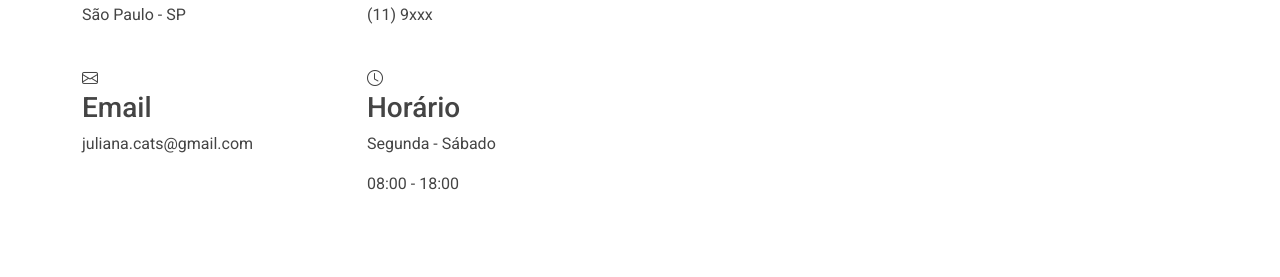
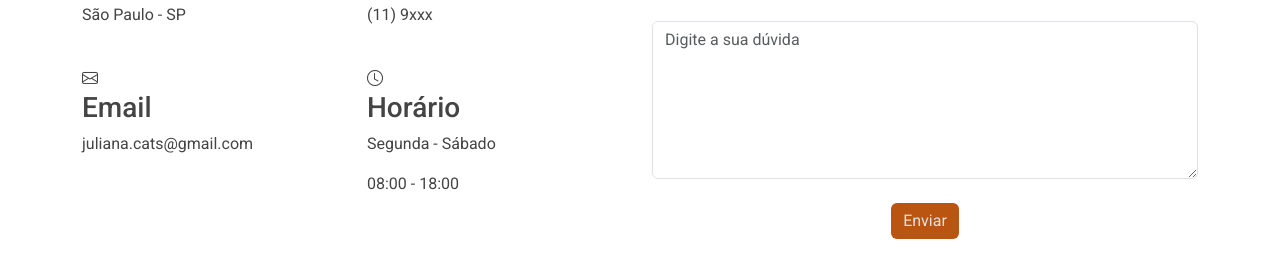
Before and after one commit to Julianamilani/siteBootstrap, a plain HTML site: page index.html in a window 1280 px wide. Shown: the part 6838-7115 px from the top of the page. Drawn offline with nearby package versions, Linux system fonts and the light colour scheme; a script that the page names is missing.

Commit message:
Contact forms

```diff
--- a/css/main.css
+++ b/css/main.css
@@ -1134,3 +1134,14 @@ margin-left:  8px;
   opacity: 1;
   line-height: 0;
 }
+
+/* Cor do botão Enviar */
+.btn-custom {
+  background-color: #b95411;
+  color: rgb(225, 226, 226);
+  border: none;
+}
+
+.btn-custom:hover {
+  background-color: #e65c00;
+}
--- a/index.html
+++ b/index.html
@@ -443,9 +443,7 @@ Se desejar, podemos agendar uma visita prévia para eu conhecer o seu gato e o a
                             <p class="description"> Durante os dias combinados, visito sua casa conforme a frequência definida (1 ou 2 vezes por dia, nesse caso se for próximo). Em cada visita, realizo cuidados essenciais como:
 
 Reposição de ração e água fresca, Higienização da caixa de areia, Brincadeiras e carinho (se o gato aceitar),Administração de medicação oral (caso necessário e orientado).
-
-4. Relatórios Diários
-Você receberá atualizações diárias por WhatsApp com fotos, vídeos e um breve resumo de como o seu gato está se sentindo. Assim, você pode viajar com tranquilidade, sabendo que ele está em boas mãos.</p>
+4. Relatórios Diários, você receberá atualizações diárias por WhatsApp com fotos, vídeos e um breve resumo de como o seu gato está se sentindo. Assim, você pode viajar com tranquilidade, sabendo que ele está em boas mãos.</p>
                             <a href="#" class="readmore stretched-link">
                                 <span>Leia Mais.</span>
                                 <i class="bi bi-arrow-right"> </i>
@@ -561,7 +559,9 @@ Você receberá atualizações diárias por WhatsApp com fotos, vídeos e um bre
                                 <a href="https://openai.com/" title="Mais Informações" class="details-link" target="_blank">
                                     <i class="bi bi-link-45deg"> </i> <!-- botão de corrente -->
                                 </a>
+
                             </div>
+
 
                         </div>
                      </article>
@@ -1227,7 +1227,8 @@ Você receberá atualizações diárias por WhatsApp com fotos, vídeos e um bre
                     <div class="col-lg-6">
 
 
-                        <form action="" method="post" class="email-form" data-aos="fade-up" data-aos-delay="200">
+                        <form action="https://formspree.io/f/xzzgpyrv" method="post"
+                        class="email-form" data-aos="fade-up" data-aos-delay="200">
 
                             <div class="row gy-4">
 
@@ -1245,7 +1246,22 @@ Você receberá atualizações diárias por WhatsApp com fotos, vídeos e um bre
 
                                 <!-- Assunto -->
                                 <div class="col-12">
-                                    <input type="text" name="suject" class="form-control" placeholder="Assunto">
+                                    <input type="text" name="assunto" class="form-control" placeholder="Assunto">
+                                </div>
+
+                                <!-- Mensagem -->
+                                <div class="col-12">
+
+                                     <textarea class="form-control" name="Mensagem" rows="6" placeholder="Digite a sua dúvida" required></textarea>
+
+                                </div>
+
+                                <div class="col-12 text-center">
+                                    <button type="submit" class="btn btn-custom">
+                                        Enviar
+                                    </button>
+
+
                                 </div>
 
                             </div>
```
